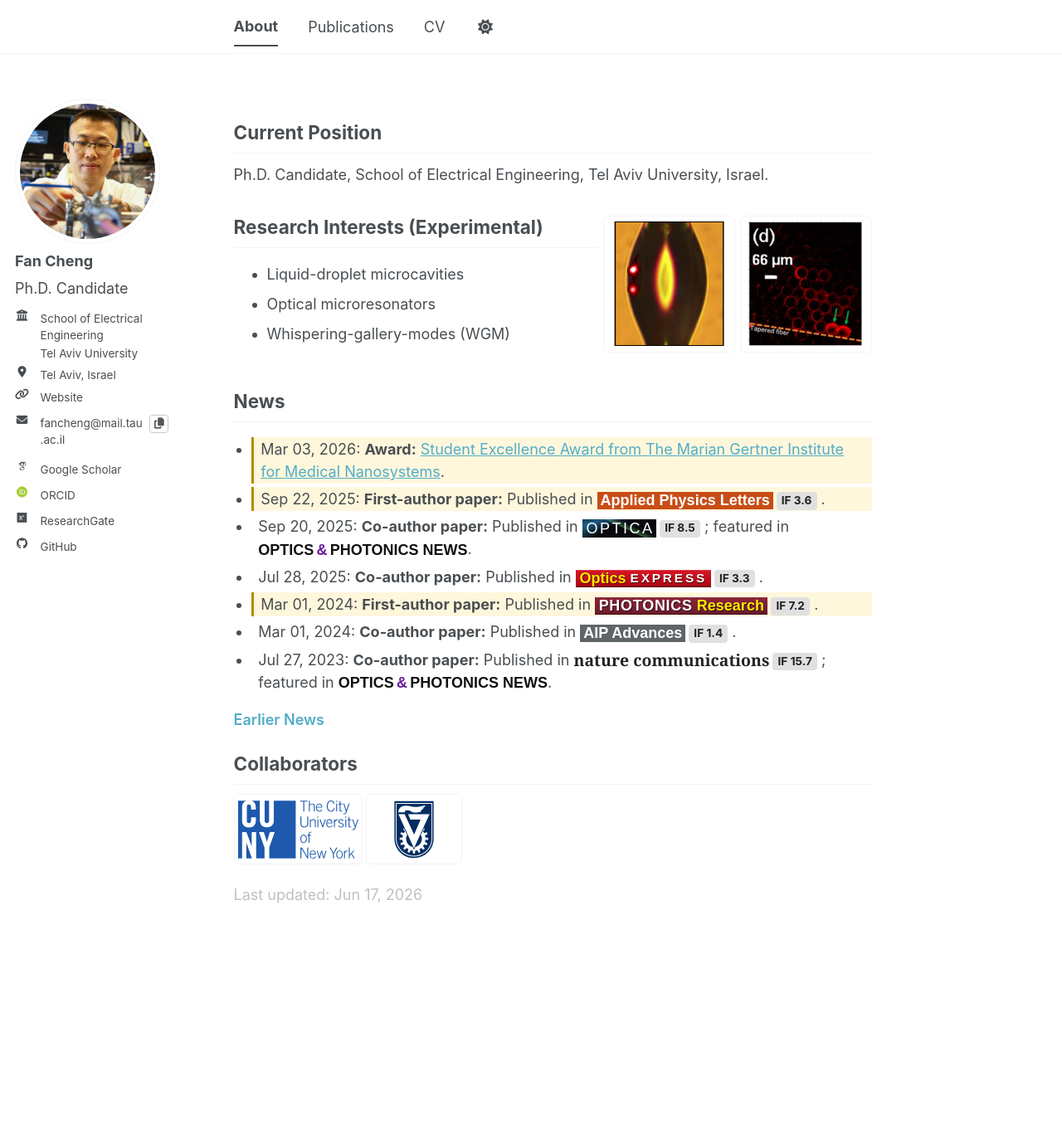
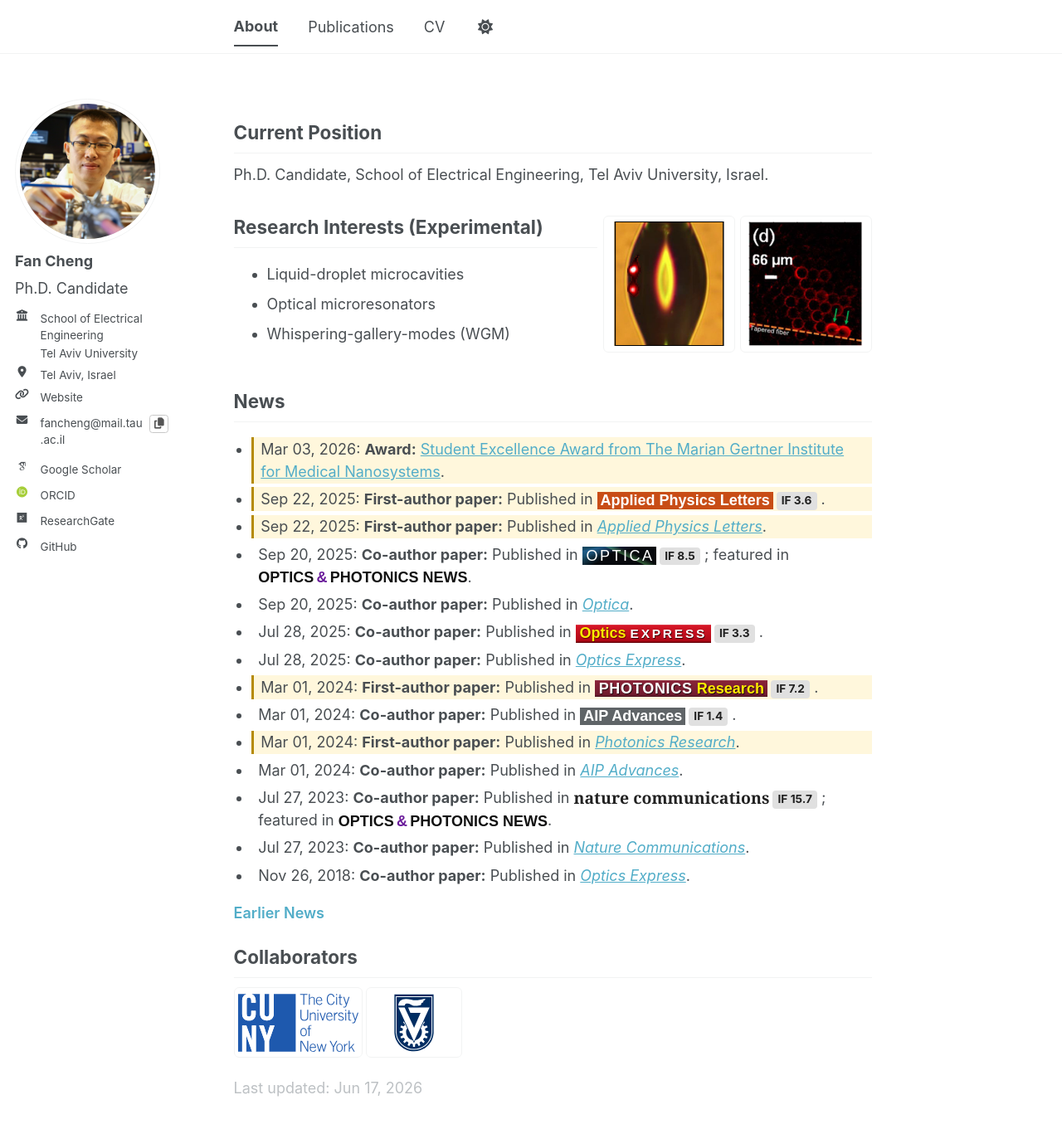
Before and after one commit to FanCheng5640/fancheng5640.github.io, a Jekyll site: the page built from _pages/about.md, in a window 1280 px wide and 1375 px high. Shown: the top 1361 px of the window at 83% size. Built offline with Jekyll 4.4.1, drawn with Linux system fonts in a browser that asks for light colours; some web fonts are replaced; a script bundle is joined from its source files by our own code; library files that are not in the unit come from our copies.

Commit message:
Sync scholarly data

```diff
--- a/_pages/about.md
+++ b/_pages/about.md
@@ -50,12 +50,19 @@ Ph.D. Candidate, School of Electrical Engineering, Tel Aviv University, Israel.
 
 <ul class="site-news">
 <li class="site-news__item site-news__item--key">Mar 03, 2026: <strong>Award:</strong> <a href="/cv/#award-student-excellence-gertner">Student Excellence Award from The Marian Gertner Institute for Medical Nanosystems</a>.</li>
-  <li class="site-news__item site-news__item--key">Sep 22, 2025: <strong>First-author paper:</strong> Published in {% include news-publication-meta.html publication=pub_apl_2025 href="/publications/#publication-publication-2025-09-22-resonantly-enhanced-evaporation-sensing-in-liquid-droplet-whispering-gallery-cavities" %}.</li>
-  <li class="site-news__item">Sep 20, 2025: <strong>Co-author paper:</strong> Published in {% include news-publication-meta.html publication=pub_optica_2025 href="/publications/#publication-publication-2025-09-20-photonic-origami-of-silica-on-a-silicon-chip-with-microresonators-and-concave-mirrors" %}; featured in {% include news-brand-logo.html name="Optics & Photonics News" logo="/files/papers/figures/logos/optics-photonics-news-logo.svg" %}.</li>
-  <li class="site-news__item">Jul 28, 2025: <strong>Co-author paper:</strong> Published in {% include news-publication-meta.html publication=pub_oe_2025 href="/publications/#publication-publication-2025-07-28-observation-of-spectrally-continuous-resonance-enhancement-by-mode-coalescence" %}.</li>
-  <li class="site-news__item site-news__item--key">Mar 01, 2024: <strong>First-author paper:</strong> Published in {% include news-publication-meta.html publication=pub_pr_2024 href="/publications/#publication-publication-2024-03-01-cavity-continuum" %}.</li>
-  <li class="site-news__item">Mar 01, 2024: <strong>Co-author paper:</strong> Published in {% include news-publication-meta.html publication=pub_aip_2024 href="/publications/#publication-publication-2024-03-01-radiation-pressure-induced-oscillations-of-an-optically-levitating-mirror" %}.</li>
-  <li class="site-news__item">Jul 27, 2023: <strong>Co-author paper:</strong> Published in {% include news-publication-meta.html publication=pub_nc_2023 href="/publications/#publication-publication-2023-07-27-absorption-induced-transmission-in-plasma-microphotonics" %}; featured in {% include news-brand-logo.html name="Optics & Photonics News" logo="/files/papers/figures/logos/optics-photonics-news-logo.svg" %}.</li>
+<li class="site-news__item site-news__item--key">Sep 22, 2025: <strong>First-author paper:</strong> Published in {% include news-publication-meta.html publication=pub_apl_2025 href="/publications/#publication-publication-2025-09-22-resonantly-enhanced-evaporation-sensing-in-liquid-droplet-whispering-gallery-cavities" %}.</li>
+  <li class="site-news__item site-news__item--key">Sep 22, 2025: <strong>First-author paper:</strong> Published in <a href="/publications/#publication-publication-2025-09-22-resonantly-enhanced-evaporation-sensing-in-liquid-droplet-whispering-gallery-cavities"><em>Applied Physics Letters</em></a>.</li>
+<li class="site-news__item">Sep 20, 2025: <strong>Co-author paper:</strong> Published in {% include news-publication-meta.html publication=pub_optica_2025 href="/publications/#publication-publication-2025-09-20-photonic-origami-of-silica-on-a-silicon-chip-with-microresonators-and-concave-mirrors" %}; featured in {% include news-brand-logo.html name="Optics & Photonics News" logo="/files/papers/figures/logos/optics-photonics-news-logo.svg" %}.</li>
+  <li class="site-news__item">Sep 20, 2025: <strong>Co-author paper:</strong> Published in <a href="/publications/#publication-publication-2025-09-20-photonic-origami-of-silica-on-a-silicon-chip-with-microresonators-and-concave-mirrors"><em>Optica</em></a>.</li>
+<li class="site-news__item">Jul 28, 2025: <strong>Co-author paper:</strong> Published in {% include news-publication-meta.html publication=pub_oe_2025 href="/publications/#publication-publication-2025-07-28-observation-of-spectrally-continuous-resonance-enhancement-by-mode-coalescence" %}.</li>
+  <li class="site-news__item">Jul 28, 2025: <strong>Co-author paper:</strong> Published in <a href="/publications/#publication-publication-2025-07-28-observation-of-spectrally-continuous-resonance-enhancement-by-mode-coalescence"><em>Optics Express</em></a>.</li>
+<li class="site-news__item site-news__item--key">Mar 01, 2024: <strong>First-author paper:</strong> Published in {% include news-publication-meta.html publication=pub_pr_2024 href="/publications/#publication-publication-2024-03-01-cavity-continuum" %}.</li>
+<li class="site-news__item">Mar 01, 2024: <strong>Co-author paper:</strong> Published in {% include news-publication-meta.html publication=pub_aip_2024 href="/publications/#publication-publication-2024-03-01-radiation-pressure-induced-oscillations-of-an-optically-levitating-mirror" %}.</li>
+  <li class="site-news__item site-news__item--key">Mar 01, 2024: <strong>First-author paper:</strong> Published in <a href="/publications/#publication-publication-2024-03-01-cavity-continuum"><em>Photonics Research</em></a>.</li>
+  <li class="site-news__item">Mar 01, 2024: <strong>Co-author paper:</strong> Published in <a href="/publications/#publication-publication-2024-03-01-radiation-pressure-induced-oscillations-of-an-optically-levitating-mirror"><em>AIP Advances</em></a>.</li>
+<li class="site-news__item">Jul 27, 2023: <strong>Co-author paper:</strong> Published in {% include news-publication-meta.html publication=pub_nc_2023 href="/publications/#publication-publication-2023-07-27-absorption-induced-transmission-in-plasma-microphotonics" %}; featured in {% include news-brand-logo.html name="Optics & Photonics News" logo="/files/papers/figures/logos/optics-photonics-news-logo.svg" %}.</li>
+  <li class="site-news__item">Jul 27, 2023: <strong>Co-author paper:</strong> Published in <a href="/publications/#publication-publication-2023-07-27-absorption-induced-transmission-in-plasma-microphotonics"><em>Nature Communications</em></a>.</li>
+  <li class="site-news__item">Nov 26, 2018: <strong>Co-author paper:</strong> Published in <a href="/publications/#publication-publication-2018-11-26-nondestructive-measurement-of-nanofiber-diameters-using-microfiber-tip"><em>Optics Express</em></a>.</li>
 </ul>
 
 <details class="site-news__archive">
```
